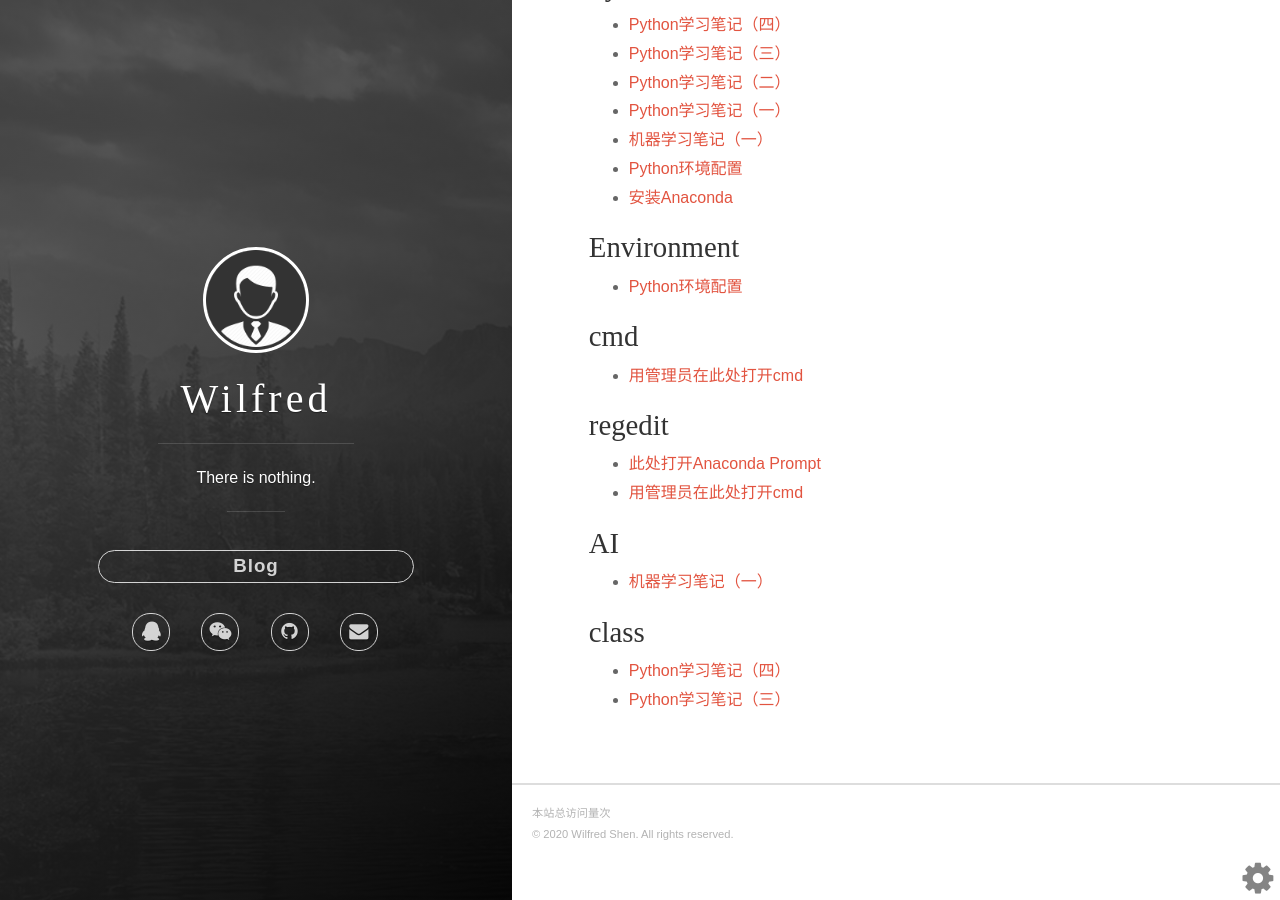
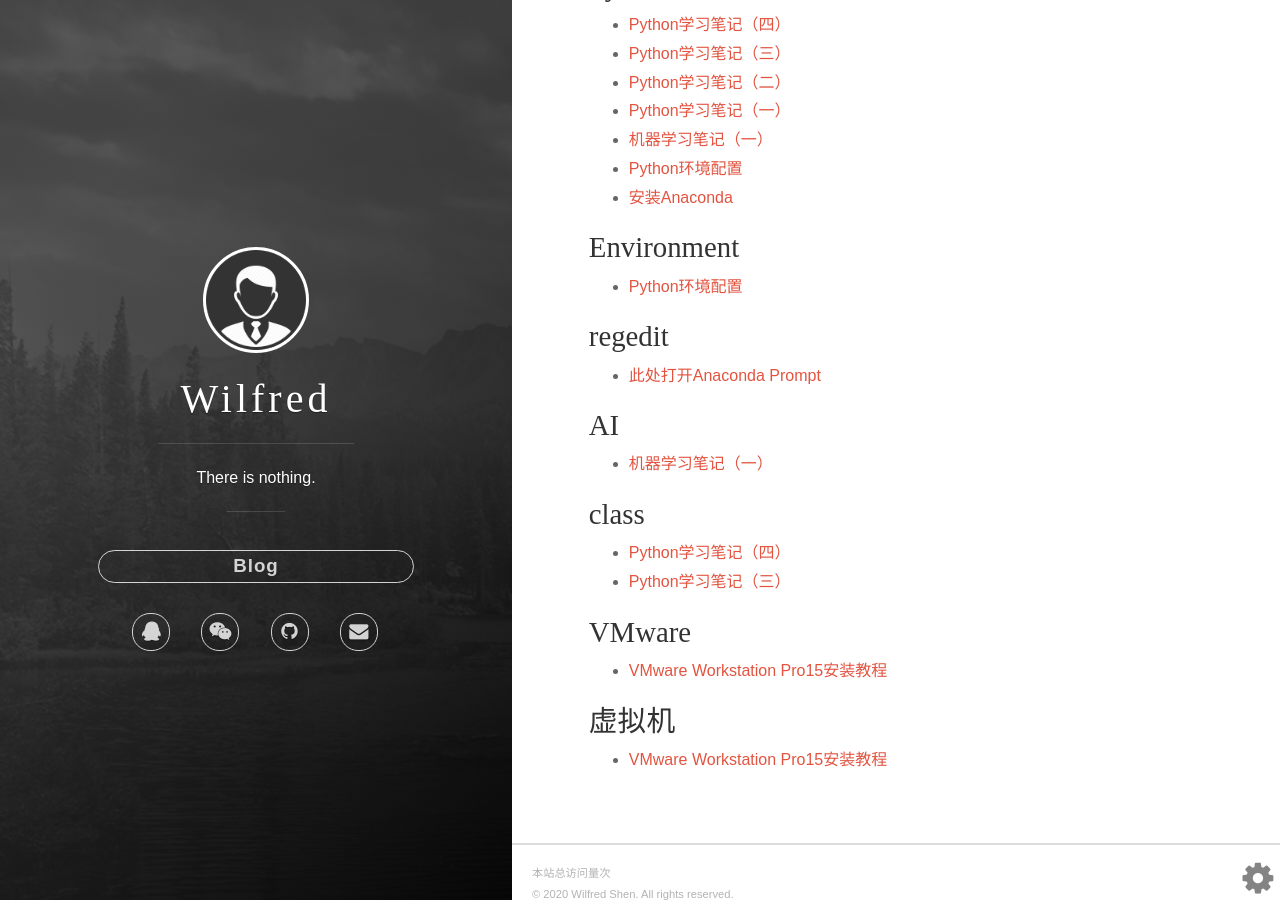
Before and after one commit to WilfredShen/WilfredShen.github.io, a Jekyll site: the page built from pages/2_tags.md, in a window 1280 px wide and 900 px high, scrolled down 1730 px. Built offline with Jekyll 4.4.1, drawn with Linux system fonts in a browser that asks for light colours; some web fonts are replaced; comment, search, counter and statistics services are not loaded; some of the changed lines change nothing that is shown.

Commit message:
new blog
install vmware

```diff
--- a/_posts/2019-08-26-Admin-Command-Here.md
+++ /dev/null
@@ -1,40 +0,0 @@
----
-layout: post
-title: 用管理员在此处打开cmd
-date: 2019-08-26 20:17:00
-tags: cmd regedit
-categories: tech-regedit trick
-excerpt: Why not have a try?
----
-
-* TOC
-{:toc}
-
-相信大家看过不少类似的博客，我也看过不少，但觉得很多博客都写得比较杂乱，或者不够全面，本篇博客就是想要简洁明了地把方法展示给大家。
-
-## 话不多说，直入正题
-
-- **此处涉及的所有的右击目标操作，均可以替换为选中目标并在右侧窗口空白处右击**
-- **所有的值均不带引号**
-- **带※的步骤为可选项**
-
-1. **打开“运行”窗口**（快捷键：Windows徽标键+R）**，输入“regedit”打开注册表编辑器**
-2. **上方路径处输入“计算机\\HKEY_CLASSES_ROOT\\Directory\\Background\\shell”**（也可能是“我的电脑”等）
-3. **右击“shell”→“新建”→“项”，命名为“runas”**（管理员权限打开，命名为其他无权限）
-4. ※&nbsp;选中“runas”项，双击右侧窗口的“（默认）”项（其值为显示在右键菜单中的名称，若不设置则显示为上一步中设置的名字）
-5. ※&nbsp;右击“runas”→“新建”→“字符串值”，命名为“Icon”
-6. ※&nbsp;双击“Icon”，设置其值为“cmd.exe”（其值为右键菜单中显示的图标的路径）
-7. ※&nbsp;右击“runas”→“新建”→“DWORD (32 位)值”，命名为“ShowBasedOnVelocityId”
-8. ※&nbsp;双击“ShowBasedOnVelocityId”，设置其值为“639bc8”（十六进制，十进制值为6527944）
-9. **右击“runas”→“新建”→“项”，命名为“command”**
-10. **选中“command”项，双击右侧窗口的“（默认）”项，设置其值为“cmd.exe /s /k pushd "%V"”**（设置为在此处打开）
-
-## 对比图
-
-![][pic-1]
-![][pic-2]
-![][pic-3]
-
-[pic-1]: {{ '/Admin Command Here/pic-1.png' | prepend: site.imgrepo }}
-[pic-2]: {{ '/Admin Command Here/pic-2.png' | prepend: site.imgrepo }}
-[pic-3]: {{ '/Admin Command Here/pic-3.png' | prepend: site.imgrepo }}
--- /dev/null
+++ b/_posts/2020-01-12-Install-VMware-Workstation-Pro-15.md
@@ -0,0 +1,49 @@
+---
+layout: post
+title: VMware Workstation Pro15安装教程
+date: 2020-01-13 01:00:00
+tags: VMware 虚拟机
+categories: tech-virtual-machine
+excerpt: Why not have a try?
+---
+
+[TOC]
+
+## VMware Workstation Pro15安装教程
+
+### 安装环境
+
+- Windows10 家庭版 1903
+
+由于Windows10 **1903**版之后跟vmware有些地方不兼容，需要做一些额外操作，如果你的win10版本在1903之前，可以考虑跳过下一步骤。
+
+[下载地址：https://download3.vmware.com/software/wkst/file/VMware-workstation-full-15.5.1-15018445.exe](https://download3.vmware.com/software/wkst/file/VMware-workstation-full-15.5.1-15018445.exe)
+
+### 处理兼容性问题
+
+**此为预防处理，可能会做一些无用操作，但能保证安装基本不会出问题**
+
+1. 打开“卸载”界面，点击“启动或关闭Windows功能”，找到**Hyper-v**并取消勾选，如果没有则不用操作
+![][卸载界面]
+
+2. 任务管理器切换至“服务”选项卡，右键任意服务并选择“打开服务”，找到“Hv 主机服务”，双击打开，进行如下设置
+![][禁用主机服务]
+
+3. win+R打开运行窗口，输入msinfo32，在右侧找到以下条目
+![][系统摘要]
+
+如果显示为**启用**等，则win+S打开搜索框，输入cmd，选择**以管理员身份运行**
+   ![][管理员运行cmd]
+
+   输入` bcdedit /set hypervisorlaunchtype off `，提示“操作成功完成”即可
+
+4. 以上步骤为禁用win10自带的虚拟机，还要注意的一点是使用虚拟机需要在BIOS界面启用**内存虚拟化**，由于不同厂家的BIOS界面差异较大，请自行解决
+
+### 正式安装
+
+正式安装十分简单，跟着安装程序走就可以:smile:
+
+[卸载界面]: {{ '/Install VMware Workstation Pro 15/卸载界面.png' | prepend: site.imgrepo }}
+[禁用主机服务]: {{ '/Install VMware Workstation Pro 15/禁用主机服务.png' | prepend: site.imgrepo }}
+[系统摘要]: {{ '/Install VMware Workstation Pro 15/系统摘要.png' | prepend: site.imgrepo }}
+[管理员运行cmd]: {{ '/Install VMware Workstation Pro 15/管理员运行cmd.png' | prepend: site.imgrepo }}
```
Also changed, not shown: _posts/2018-12-08-Classes&Objects.md (line endings or trailing spaces), static/images/Install VMware Workstation Pro 15/卸载界面.png (added), static/images/Install VMware Workstation Pro 15/禁用主机服务.png (added), static/images/Install VMware Workstation Pro 15/管理员运行cmd.png (added), static/images/Install VMware Workstation Pro 15/系统摘要.png (added).
